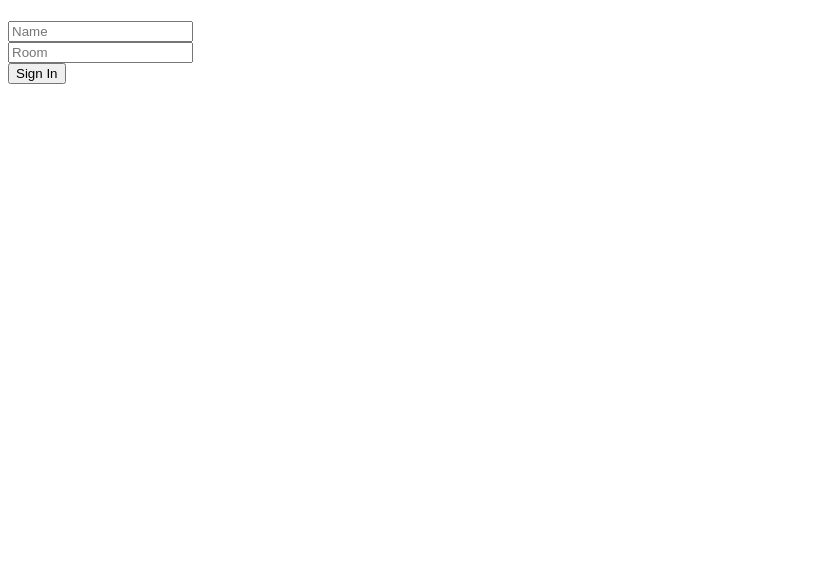
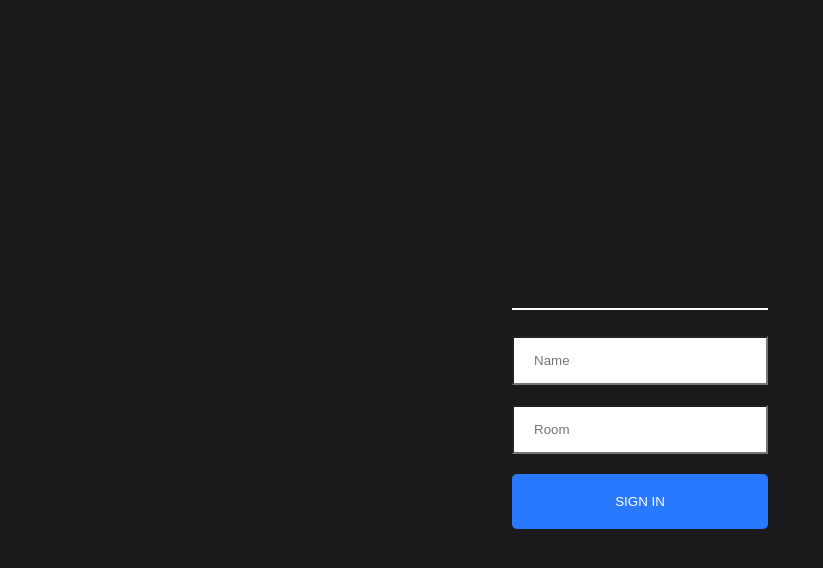
Before and after one commit to chiaraintech/chatapp-socket-node-react, a React (Create React App) app in the folder client/: page / in a window 1280 px wide. Shown: the top 568 px of the page, without its empty margins (0-823 px from the left). Built offline with nearby package versions, Linux system fonts and the light colour scheme.

Commit message:
Folder restructure and use of queryString to extract data from the user-inputted URL.

```diff
--- a/client/src/App.js
+++ b/client/src/App.js
@@ -1,7 +1,7 @@
 import React from 'react';
 
-import Chat from './components/Chat';
-import Join from './components/Join';
+import Chat from './components/Chat/Chat';
+import Join from './components/Join/Join';
 
 import { BrowserRouter as Router, Route } from "react-router-dom";
 
--- a/client/src/components/Chat.js
+++ /dev/null
@@ -1,8 +0,0 @@
-import React from 'react';
-
-
-const Chat = () => {
-   return <h1>Chat</h1>
-}
-
-export default Chat;
--- /dev/null
+++ b/client/src/components/Chat/Chat.js
@@ -0,0 +1,18 @@
+import React, {useState, useEffect} from 'react';
+import queryString from 'query-string';               //to retrieve data from the URL
+import io from 'socket.io-client'
+
+
+const Chat = ( {location} ) => {
+
+   useEffect(() => {
+      const {name, room} = queryString.parse(location.search)             //location comes from react-router and gives us a prop of location. We get a URL back.
+      console.log(name, room)
+   });
+
+   return (
+      <h1>Chat</h1>
+   )
+}
+
+export default Chat;
--- /dev/null
+++ b/client/src/components/Join/Join.css
@@ -0,0 +1,71 @@
+html, body {
+    font-family: 'Roboto', sans-serif;
+    padding: 0;
+    margin: 0;
+  }
+
+  #root {
+    height: 100vh;
+  }
+
+  * {
+    box-sizing: border-box;
+  }
+
+  .joinOuterContainer {
+    display: flex;
+    justify-content: center;
+    text-align: center;
+    height: 100vh;
+    align-items: center;
+    background-color: #1A1A1D;
+  }
+
+  .joinInnerContainer {
+    width: 20%;
+  }
+
+  .joinInput {
+    border-radius: 0;
+    padding: 15px 20px;
+    width: 100%;
+  }
+
+  .heading {
+    color: white;
+    font-size: 2.5em;
+    padding-bottom: 10px;
+    border-bottom: 2px solid white;
+  }
+
+  .button {
+      color: #fff !important;
+      text-transform: uppercase;
+      text-decoration: none;
+      background: #2979FF;
+      padding: 20px;
+      border-radius: 5px;
+      display: inline-block;
+      border: none;
+      width: 100%;
+  }
+
+  .mt-20 {
+    margin-top: 20px;
+  }
+
+  @media (min-width: 320px) and (max-width: 480px) {
+    .joinOuterContainer {
+      height: 100%;
+    }
+
+    .joinInnerContainer {
+      width: 90%;
+    }
+
+
+  }
+
+  button:focus {
+    outline: 0;
+  }
--- a/client/src/components/Join.js
+++ b/client/src/components/Join/Join.js
@@ -1,5 +1,6 @@
 import React, { useState } from 'react';
 import { Link } from 'react-router-dom';
+import './Join.css';
 
 //When the user joins, a connection event will be fired up.
 //When the user leaves, a disconnection event will be fired up instead.
@@ -15,7 +16,7 @@
                 <h1 className="heading"></h1>
                 <div><input placeholder="Name" className="joinInput" type="text" onChange={(e) => setName(e.target.value)}/></div>
                 <div><input placeholder="Room" className="joinInput mt-20" type="text" onChange={(e) => setRoom(e.target.value)}/></div>
-                <Link>
+                <Link onClick={e => (!name || !room) ? e.preventDefault() : null}  to={`/chat?name=${name}&room=${room}`}>
                     <button className="button mt-20" type="submit">Sign In</button>
                 </Link>
                 <div></div>
```
Also changed, not shown: client/src/components/Chat/Chat.css (added), 1 other file (tests, documents, lock files or other folders).
